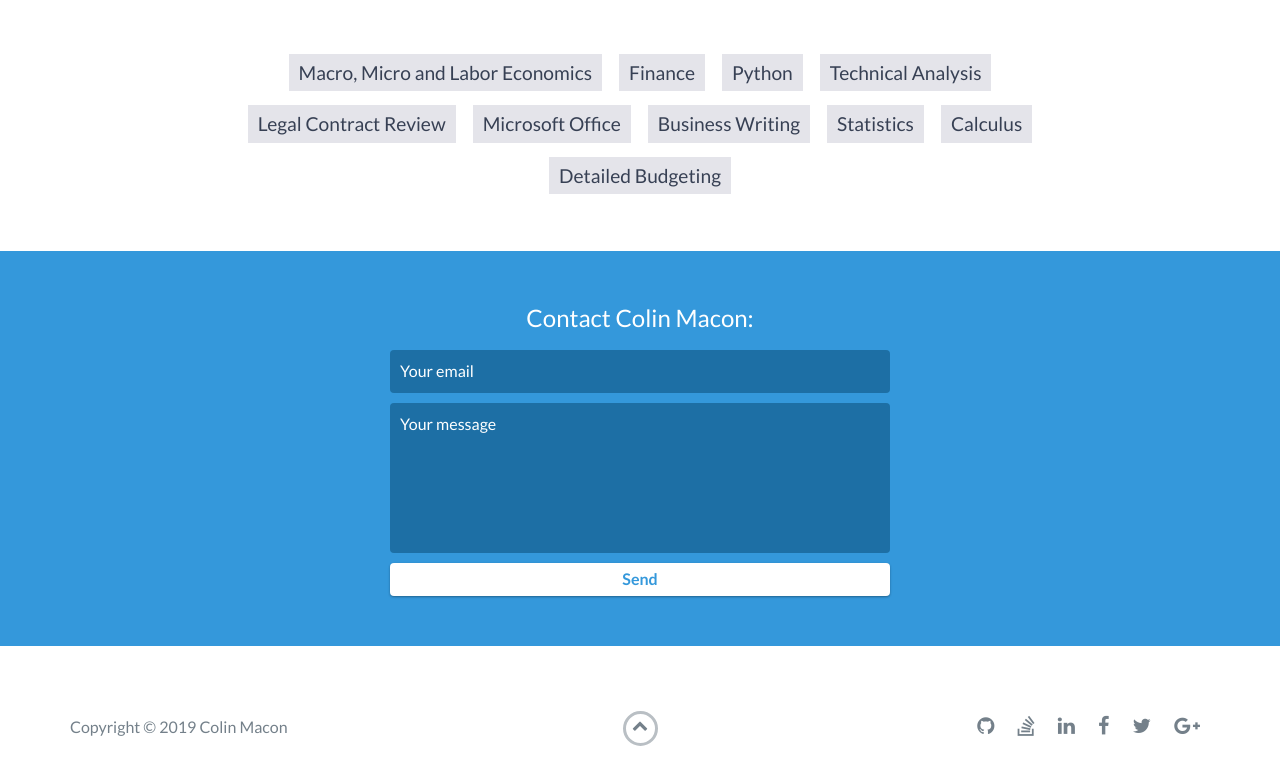
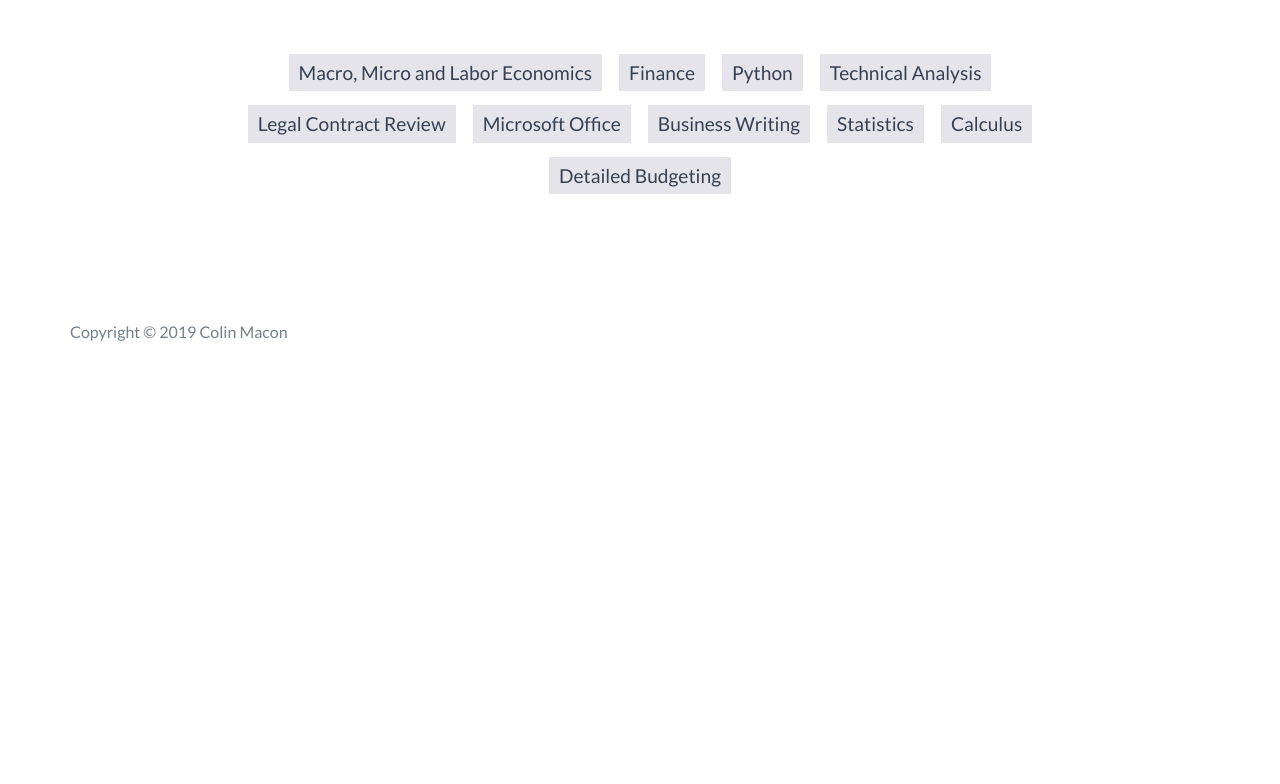
Before and after one commit to colinmacon/colinmacon.github.io, a plain HTML site: page index.html in a window 1280 px wide. Shown: the part 3223-4007 px from the top of the page. After the commit the page ends 3617 px from the top, so only its background shows below. Drawn offline with nearby package versions, Linux system fonts and the light colour scheme.

Commit message:
Add files via upload
Index update to eliminate contact box

```diff
--- a/index.html
+++ b/index.html
@@ -188,57 +188,12 @@
     </div>
     <!-- End #skills -->
 
-    <div id="contact">
-        <h2>Contact Colin Macon:</h2>
-        <div id="contact-form">
-            <form method="POST" action="https://formspree.io/email@email.com">
-                <input type="hidden" name="_subject" value="Contact request from personal website" />
-                <input type="email" name="_replyto" placeholder="Your email" required>
-                <textarea name="message" placeholder="Your message" required></textarea>
-                <button type="submit">Send</button>
-            </form>
-        </div>
-        <!-- End #contact-form -->
-    </div>
-    <!-- End #contact -->
-
     <footer>
         <div class="container">
             <div class="row">
                 <div class="col-sm-5 copyright">
                     <p>
                         Copyright &copy; 2019 Colin Macon
-                    </p>
-                </div>
-                <div class="col-sm-2 top">
-                    <span id="to-top">
-                        <i class="fa fa-chevron-up" aria-hidden="true"></i>
-                    </span>
-                </div>
-                <div class="col-sm-5 social">
-                    <ul>
-                        <li>
-                            <a href="https://github.com/" target="_blank"><i class="fa fa-github" aria-hidden="true"></i></a>
-                        </li>
-                        <li>
-                            <a href="https://stackoverflow.com/" target="_blank"><i class="fa fa-stack-overflow" aria-hidden="true"></i></a>
-                        </li>
-                        <li>
-                            <a href="https://linkedin.com/" target="_blank"><i class="fa fa-linkedin" aria-hidden="true"></i></a>
-                        </li>
-                        <li>
-                            <a href="https://www.facebook.com/" target="_blank"><i class="fa fa-facebook" aria-hidden="true"></i></a>
-                        </li>
-                        <li>
-                            <a href="https://twitter.com/" target="_blank"><i class="fa fa-twitter" aria-hidden="true"></i></a>
-                        </li>
-                        <li>
-                            <a href="https://plus.google.com/" target="_blank"><i class="fa fa-google-plus" aria-hidden="true"></i></a>
-                        </li>
-                    </ul>
-                </div>
-            </div>
-        </div>
     </footer>
     <!-- End footer -->
 
```
